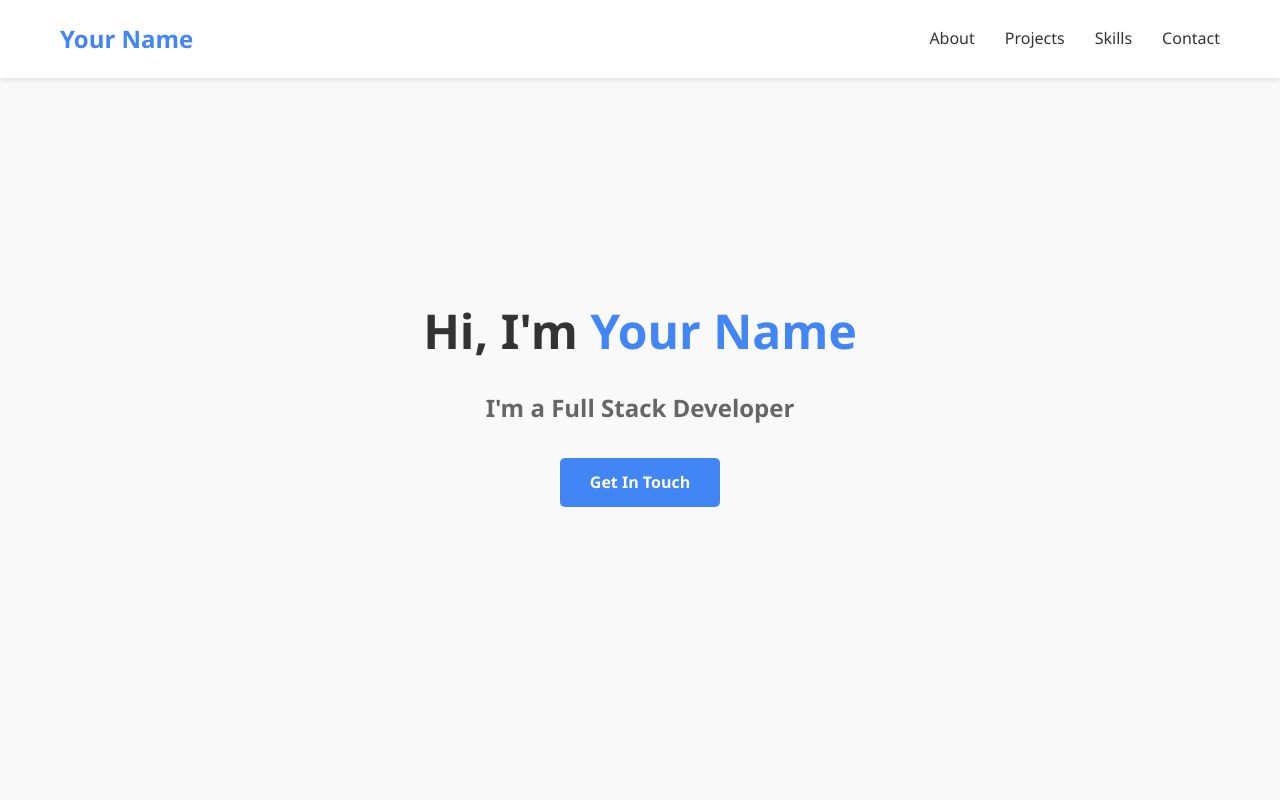
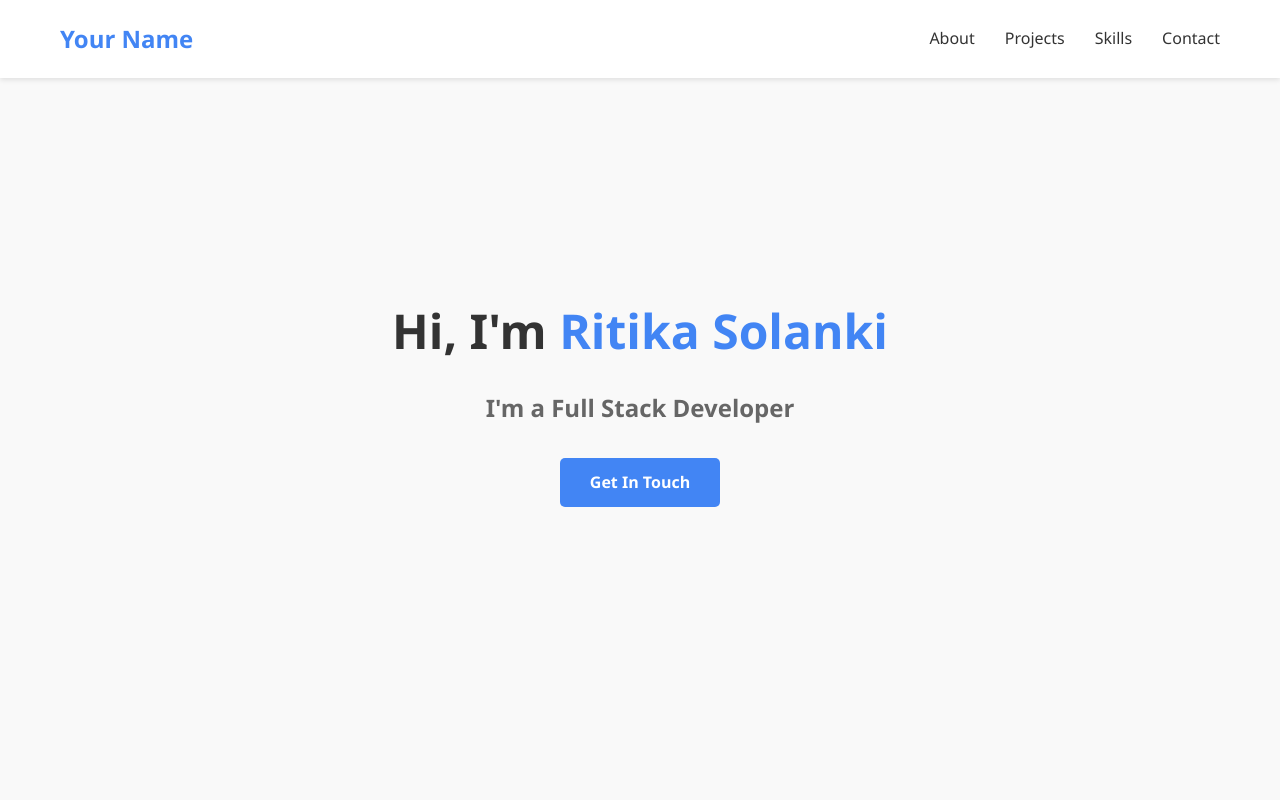
Before and after one commit to rittikasolankii/portfolio-website, a plain HTML site: page index.html in a window 1280 px wide. Shown: the top 800 px of the page. Drawn offline with Linux system fonts and the light colour scheme.

Commit message:
Update index.html

```diff
--- a/index.html
+++ b/index.html
@@ -28,7 +28,7 @@
     <main>
         <section id="hero">
             <div class="container">
-                <h1>Hi, I'm <span>Your Name</span></h1>
+                <h1>Hi, I'm <span>Ritika Solanki</span></h1>
                 <h2>I'm a Full Stack Developer</h2>
                 <a href="#contact" class="cta-button">Get In Touch</a>
             </div>
```
